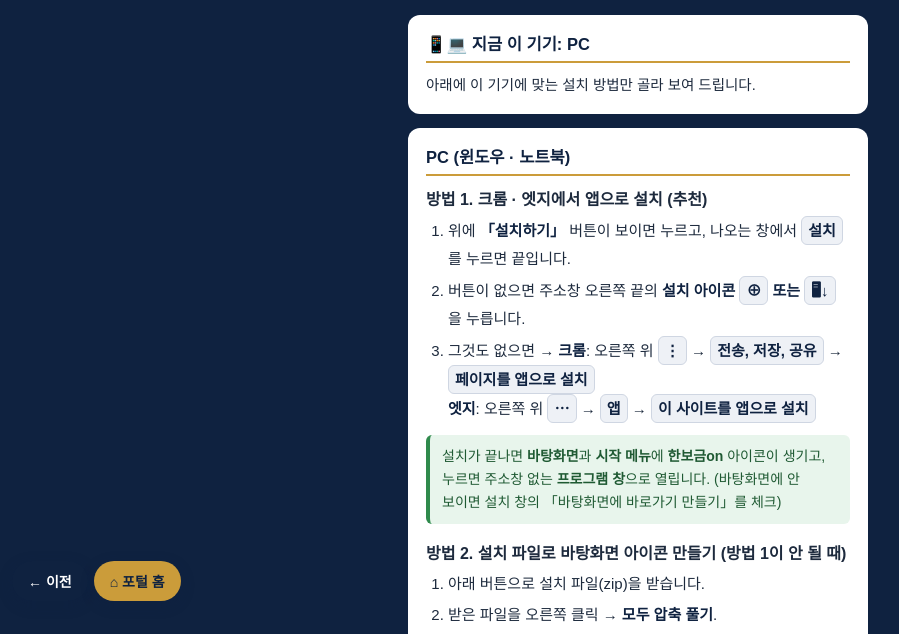
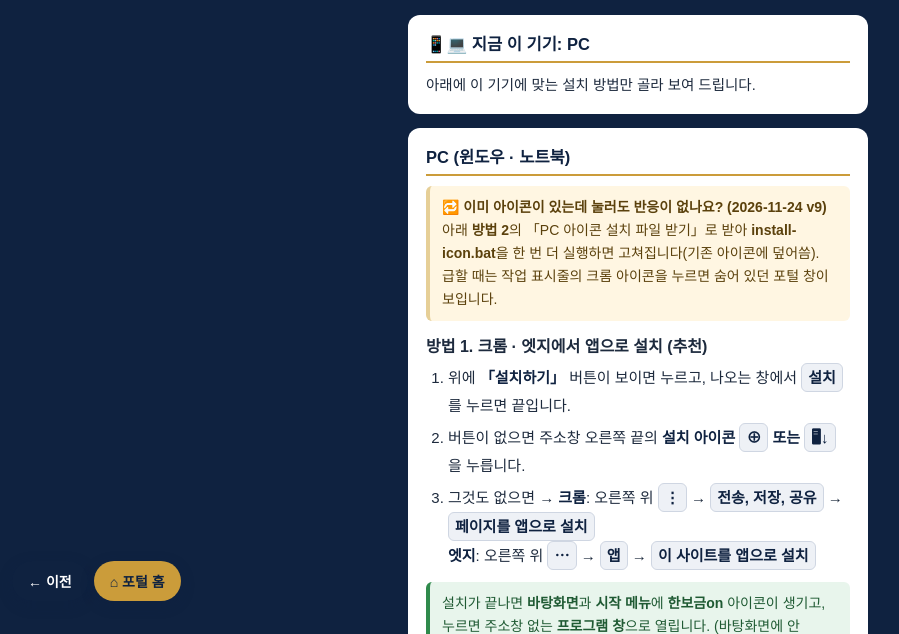
Before and after one commit to bluewind1124-ui/kif, a plain HTML site: page app.html in a window 1280 px wide. Shown: the part 185-819 px from the top of the page, without its empty margins (2-901 px from the left). Drawn offline with Linux system fonts and the light colour scheme.

Commit message:
PC 설치 안내에 재설치(v9) 안내 추가 (#4)
* AI보장분석 기본형 v6.7: 단계별 화면(1차/2차 상담 진행 막대), 샘플 고르기는 고급 설정 안으로

Co-Authored-By: Claude Opus 5.5 <noreply@anthropic.com>
Claude-Session: https://claude.ai/code/session_01Jk8wmEyzLTxjFtFSDhXCWh

* PC 아이콘 설치 파일 v9: 크롬 앱 창이 최소화로 숨어 열리는 문제 해결

Co-Authored-By: Claude Opus 5.5 <noreply@anthropic.com>
Claude-Session: https://claude.ai/code/session_01Jk8wmGCaAXJUs9jNeWH7Z3

* PC 설치 안내에 재설치(v9) 안내 추가

Co-Authored-By: Claude Opus 5.5 <noreply@anthropic.com>
Claude-Session: https://claude.ai/code/session_01Jk8wmGCaAXJUs9jNeWH7Z3

---------

Co-authored-by: Claude <noreply@anthropic.com>

```diff
--- a/app.html
+++ b/app.html
@@ -123,6 +123,7 @@ b{color:#0f2240}
   <!-- PC -->
   <div class="card" id="pc">
     <h2>PC (윈도우 · 노트북)</h2>
+    <div class="tip" style="margin:0 0 12px;border-color:#e6cf97"><b>🔁 이미 아이콘이 있는데 눌러도 반응이 없나요? (2026-11-24 v9)</b><br>아래 <b>방법 2</b>의 「PC 아이콘 설치 파일 받기」로 받아 <b>install-icon.bat</b>을 한 번 더 실행하면 고쳐집니다(기존 아이콘에 덮어씀). 급할 때는 작업 표시줄의 크롬 아이콘을 누르면 숨어 있던 포털 창이 보입니다.</div>
     <p style="margin:0 0 6px;font-weight:700" id="pcHow">방법 1. 크롬 · 엣지에서 앱으로 설치 (추천)</p>
     <ol>
       <li>위에 <b>「설치하기」</b> 버튼이 보이면 누르고, 나오는 창에서 <b><span class="k">설치</span></b> 를 누르면 끝입니다.</li>
```
Also changed, not shown: pc.html (+1 -0 lines), phone.html (+1 -0 lines).
